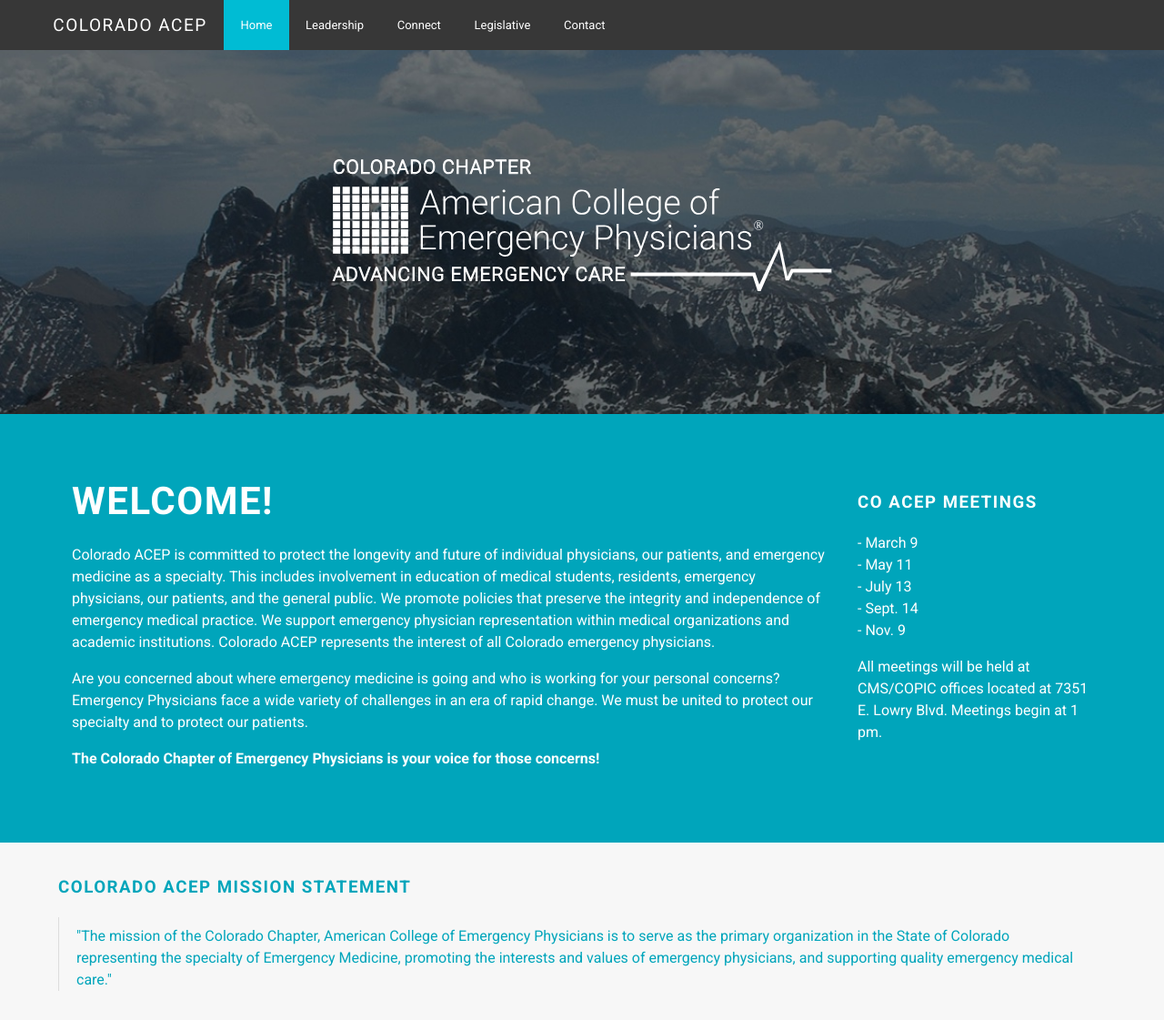
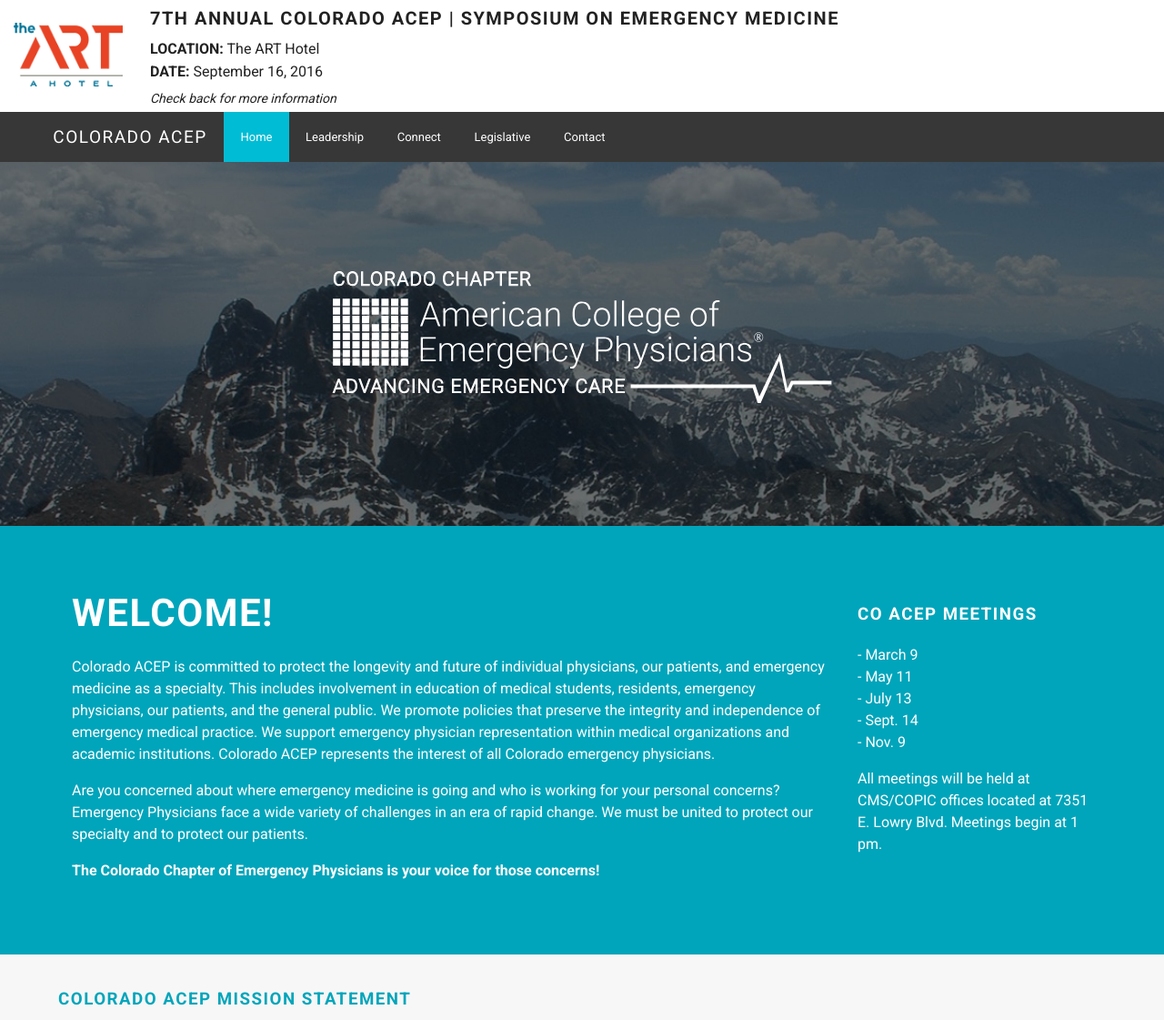
Before and after one commit to pebutler3/coacep, a Jekyll site: the page built from index.html, in a window 1280 px wide, cut to the strip 0-1121 px from the top of the page. Shown: the whole strip at 91% size. Built offline with Jekyll 4.4.1, drawn with Linux system fonts in a browser that asks for light colours.

Commit message:
added styles // included conference panel

```diff
--- a/_includes/conference.html
+++ b/_includes/conference.html
@@ -1,4 +1,12 @@
 <section class="conference-signup">
+  <img src="/img/art.png" alt="">
+  <div class="signup-copy">
   <h2>7th Annual Colorado ACEP | Symposium on Emergency Medicine</h2>
-  <a class="button" href="">Register Now</a>
+  <!-- <a class="button" href="">Register Now</a> -->
+  <ul>
+   <li><strong>Location:</strong> The ART Hotel</li>
+   <li><strong>Date:</strong> September 16, 2016</li>
+  </ul>
+  <p>Check back for more information</p>
+  </div>
 </section>
--- a/_sass/2-modules/_conference.scss
+++ b/_sass/2-modules/_conference.scss
@@ -1,11 +1,39 @@
 section.conference-signup {
   @include grid-row;
-  line-height: 50px;
+  line-height: 25px;
 
-  h2 {
+  img {
+    @include grid-column(2);
+    position: relative;
+    max-width: 150px;
+    top: 25px;
+  }
+
+  .signup-copy {
     @include grid-column(10);
-    margin: 0;
-    font-size: 24px;
+
+    h2 {
+      position: relative;
+      margin: 0;
+      font-size: 20px;
+      top: 8px;
+    }
+
+    p {
+      font-size: 14px;
+      font-style: italic;
+      line-height: 2px;
+    }
+
+    ul {
+      padding: 0;
+      list-style: none;
+    }
+
+    strong {
+      text-transform: uppercase;
+    }
+
   }
 
   .button {
--- a/index.html
+++ b/index.html
@@ -1,6 +1,6 @@
 ---
 layout: default
-conference: false
+conference: true
 ---
 
 {% include header.html %}
```
Also changed, not shown: img/art.png (added).
